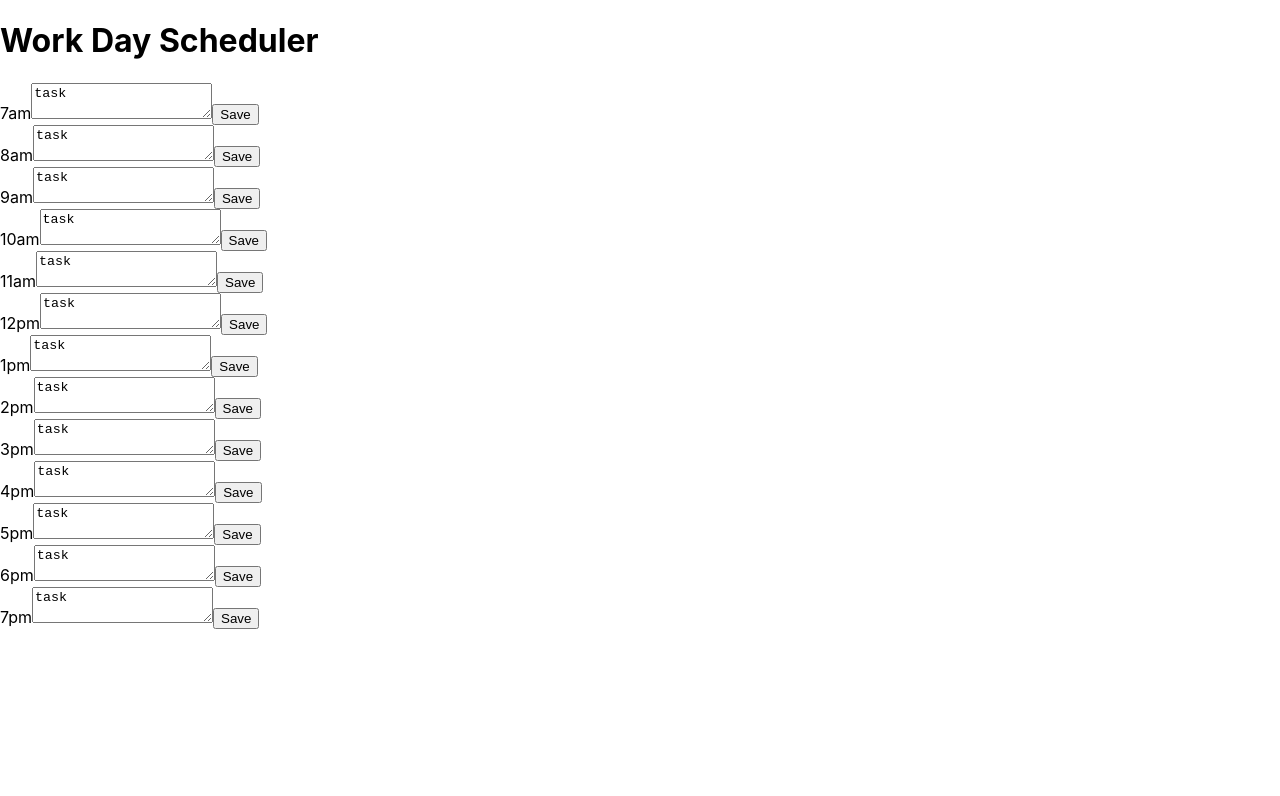
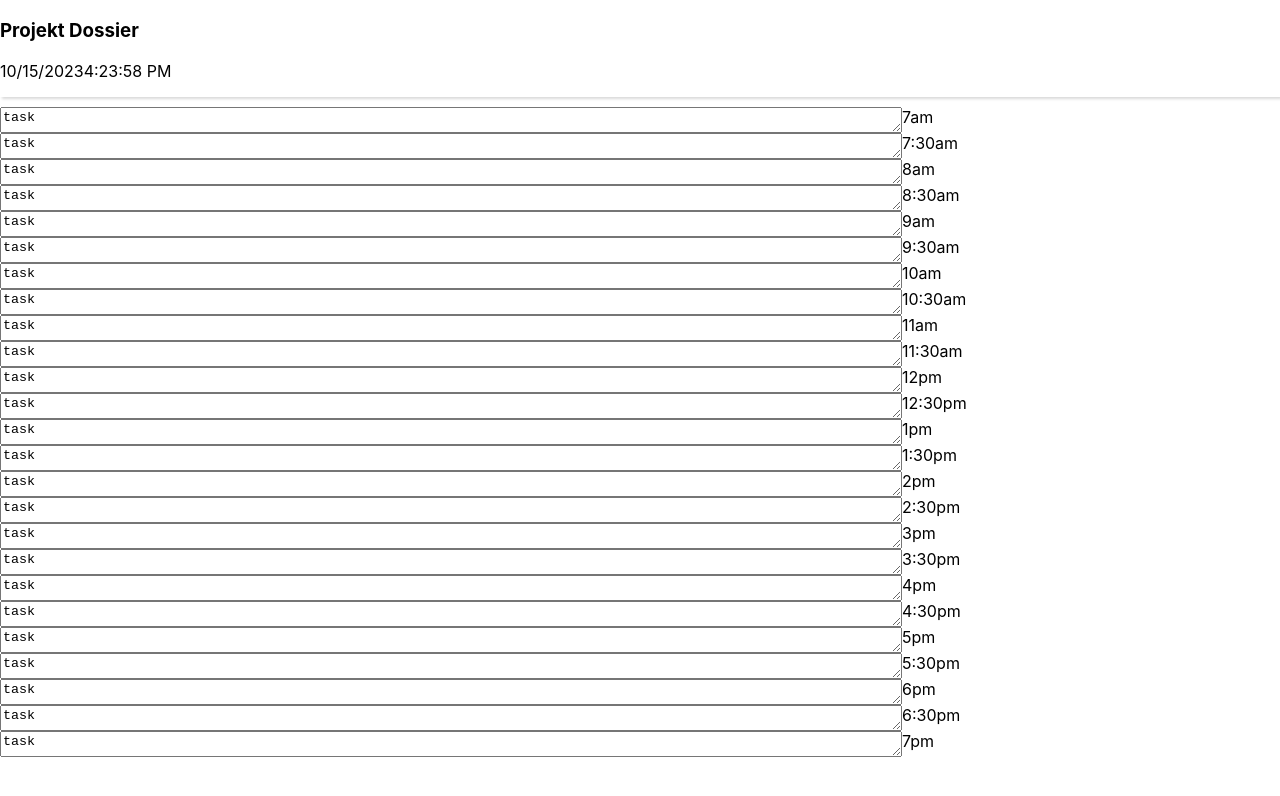
Before and after one commit to Tyl3r-s/Dossier, a React (Create React App) app in the folder projekt/: page / in a window 1280 px wide. Shown: the top 796 px of the page. Built offline with nearby package versions, Linux system fonts and the light colour scheme.

Commit message:
added date and time

```diff
--- a/projekt/package.json
+++ b/projekt/package.json
@@ -6,12 +6,13 @@
     "@testing-library/jest-dom": "^5.17.0",
     "@testing-library/react": "^13.4.0",
     "@testing-library/user-event": "^13.5.0",
+    "moment": "^2.29.4",
     "react": "^18.2.0",
     "react-dom": "^18.2.0",
-    "react-scripts": "5.0.1",
     "react-icons": "^4.4.0",
     "react-redux": "^8.0.4",
     "react-router-dom": "^5.1.2",
+    "react-scripts": "5.0.1",
     "web-vitals": "^2.1.4"
   },
   "scripts": {
--- /dev/null
+++ b/projekt/src/assets/planner.css
@@ -0,0 +1,32 @@
+/* Banner section */
+
+.bannerSection {
+    display: flex;
+    flex-wrap: wrap;
+    box-shadow: rgba(0, 0, 0, 0.15) 1.95px 1.95px 2.6px;
+    margin-bottom: 10px;
+}
+
+.pageTitle {
+    width: 100%;
+    height: 1vh;
+}
+
+/* Time block section */
+
+/* individual blocks of text & time */
+.timeBlocks {
+    display: flex;
+    flex-wrap: wrap;
+}
+
+/* time properties */
+.blockTime {
+    width: 10vw;
+}
+
+/* text properties */
+.blockText {
+    height: 2.5vh;
+    width: 70vw;
+}
--- a/projekt/src/pages/Planner.jsx
+++ b/projekt/src/pages/Planner.jsx
@@ -1,6 +1,7 @@
 import React from 'react';
 import Banner from './components/Banner';
 import Timeblock from './components/Timeblock';
+import '../assets/planner.css';
 
 const timeBlockArr = [
     {
@@ -8,7 +9,15 @@
         "tasks": "task"
     },
     {
+        "time": "7:30am",
+        "tasks": "task"
+    },
+    {
         "time": "8am",
+        "tasks": "task"
+    },
+    {
+        "time": "8:30am",
         "tasks": "task"
     },
     {
@@ -16,7 +25,15 @@
         "tasks": "task"
     },
     {
+        "time": "9:30am",
+        "tasks": "task"
+    },
+    {
         "time": "10am",
+        "tasks": "task"
+    },
+    {
+        "time": "10:30am",
         "tasks": "task"
     },
     {
@@ -24,7 +41,15 @@
         "tasks": "task"
     },
     {
+        "time": "11:30am",
+        "tasks": "task"
+    },
+    {
         "time": "12pm",
+        "tasks": "task"
+    },
+    {
+        "time": "12:30pm",
         "tasks": "task"
     },
     {
@@ -32,7 +57,15 @@
         "tasks": "task"
     },
     {
+        "time": "1:30pm",
+        "tasks": "task"
+    },
+    {
         "time": "2pm",
+        "tasks": "task"
+    },
+    {
+        "time": "2:30pm",
         "tasks": "task"
     },
     {
@@ -40,7 +73,15 @@
         "tasks": "task"
     },
     {
+        "time": "3:30pm",
+        "tasks": "task"
+    },
+    {
         "time": "4pm",
+        "tasks": "task"
+    },
+    {
+        "time": "4:30pm",
         "tasks": "task"
     },
     {
@@ -48,7 +89,15 @@
         "tasks": "task"
     },
     {
+        "time": "5:30pm",
+        "tasks": "task"
+    },
+    {
         "time": "6pm",
+        "tasks": "task"
+    },
+    {
+        "time": "6:30pm",
         "tasks": "task"
     },
     {
@@ -61,7 +110,7 @@
     return (
         <div className="App">
             <Banner />
-            <div className="timeBlocks">
+            <div>
                 {timeBlockArr.map(x => {
                     return (
                         <Timeblock
--- a/projekt/src/pages/components/Banner.jsx
+++ b/projekt/src/pages/components/Banner.jsx
@@ -1,11 +1,23 @@
-import React from 'react';
+import React, { useState} from 'react';
+import LiveClockUpdate from './LiveClockUpdate';
+
+function getDate() {
+    const today = new Date();
+    const month = today.getMonth() + 1;
+    const year = today.getFullYear();
+    const date = today.getDate();
+    return `${month}/${date}/${year}`;
+  }
 
 export default function Banner() {
+
+    const [currentDate, setCurrentDate] = useState(getDate());
+
     return (
-        <div className="plannerContainer">
-            <h1 className="pageTitle">Work Day Scheduler</h1>
-            <p className="todaysDate" id="todaysDate"></p>
-            <h5 className="currentTime" id="currentTime"></h5>
+        <div className="bannerSection">
+            <h3 className="pageTitle">Projekt Dossier</h3>
+            <p className="todaysDate">{currentDate}</p>
+            <LiveClockUpdate />
         </div>
     )
 }
--- /dev/null
+++ b/projekt/src/pages/components/LiveClockUpdate.jsx
@@ -0,0 +1,33 @@
+import React, { Component } from "react";
+
+class LiveClockUpdate extends Component {
+  constructor(props) {
+    super(props);
+
+    this.state = { date: new Date() };
+  }
+
+  componentDidMount() {
+    this.timerID = setInterval(() => this.tick(), 1000);
+  }
+
+  componentWillUnmount() {
+    clearInterval(this.timerID);
+  }
+
+  tick() {
+    this.setState({
+      date: new Date()
+    });
+  }
+
+  render() {
+    return (
+      <div>
+        <p>{this.state.date.toLocaleTimeString()}</p>
+      </div>
+    );
+  }
+}
+
+export default LiveClockUpdate;
--- a/projekt/src/pages/components/Timeblock.jsx
+++ b/projekt/src/pages/components/Timeblock.jsx
@@ -2,14 +2,10 @@
 
 export default function Timeblock(props) {
     return (
-        <div className="PlannerContainer">
-            <form className="timeBlock d-flex justify-content-center">
-                <div className="Banner">
-                    <label className="">{props.time}</label>
-                    <textarea className="">{props.tasks}</textarea>
-                    <button type="button" className="saveBtn">Save</button>
-                </div>
-            </form>
-        </div>
+        <form className="timeBlocks">
+            <textarea className="blockText">{props.tasks}</textarea>
+            <label className="blockTime">{props.time}</label>
+
+        </form>
     )
 }
```
Also changed, not shown: 1 other file (tests, documents, lock files or other folders).
